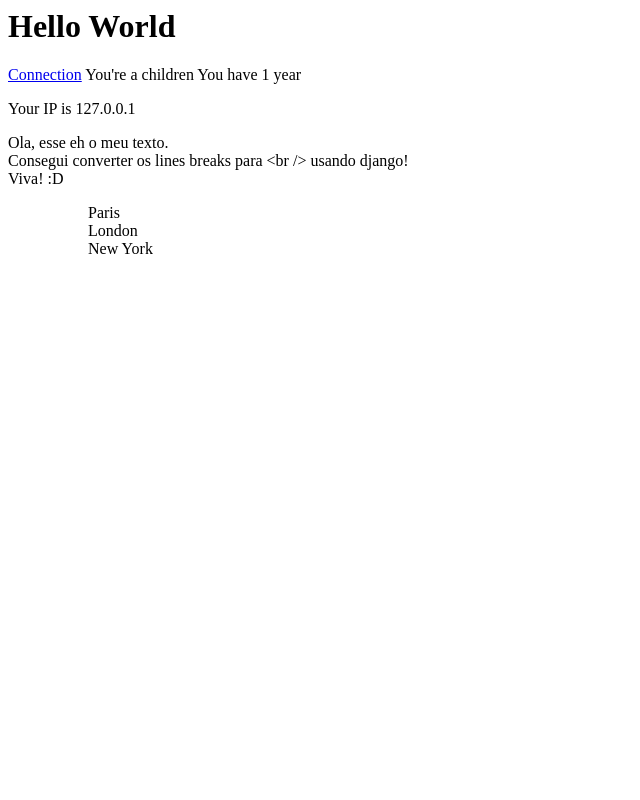
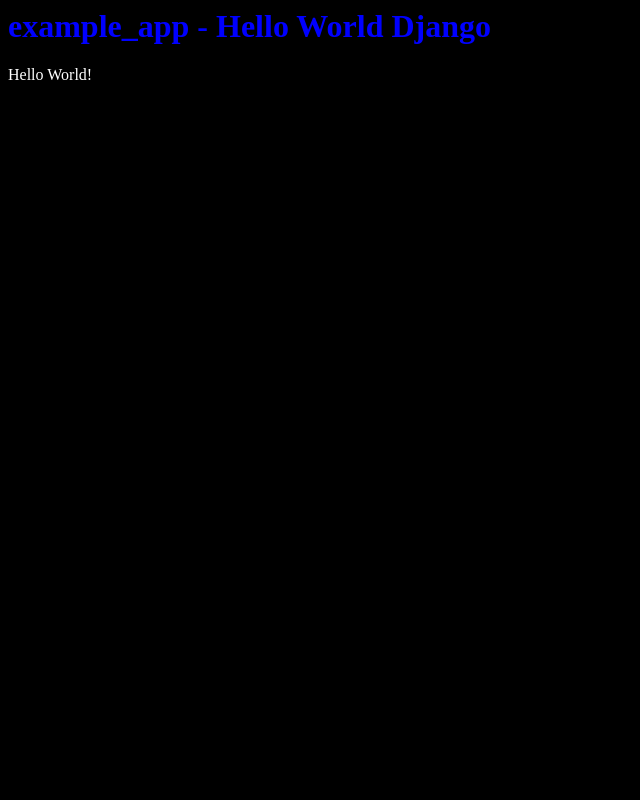
Before and after one commit to fenexomega/DjangoBookExercises, a Django app: page / in a window 1280 px wide. Shown: the whole page, without its empty margins (0-640 px from the left). Run offline with Django 3.2, Linux system fonts and the light colour scheme.

Commit message:
Adicionado pasta estática

```diff
--- /dev/null
+++ b/example_app/static/example_app/css/base/style.css
@@ -0,0 +1,10 @@
+body
+{
+	color:white;
+	background-color: black;
+}
+
+h1
+{
+	color: blue;
+}
--- a/example_app/templates/example_app/base.html
+++ b/example_app/templates/example_app/base.html
@@ -1,5 +1,7 @@
 <html>
 <head>
+	{% load staticfiles %}
+	<link rel="stylesheet" type="text/css" href="{% static "example_app/css/base/style.css" %}">
 	<title>
 		{% block title_html %}
 		{% endblock %}
--- a/example_app/templates/example_app/index.html
+++ b/example_app/templates/example_app/index.html
@@ -1,34 +1,10 @@
-<html>
-	<head>
-		<title>Hello World Title</title>
-	</head>
-	<body>
-	<h1><span>{{my_var | capfirst}}</span></h1>
-	<article>
-		<a href="{% url 'public_connection' %}">Connection</a>
-
-		<span>
-		{% if years_old < 10 %}
-			You're a children
-		{% elif years_old < 18 %}
-			You're a teenager
-		{% else %}
-			You're an adult
-		{% endif %}
-
-		You have {{years_old}} year{{years_old | pluralize }}
-		</span>
-	</article>
-	<p>Your IP is {{userip}}
-
-		{{texto | linebreaks }}
-	</p>
-	<ul>
-		{% for city in array_city %}
-			<ul>
-				{{city}}
-			</ul>
-		{% endfor %}
-	</ul>
-	</body>
-</html>
+{% extends "example_app/base.html" %}
+{% block title_html %}
+	Hello World Title
+{% endblock %}
+{% block h1 %}
+	{{ bloc.super }} Hello World Django
+{% endblock %}
+{% block article_content %}
+	Hello World!
+{% endblock %}
```
